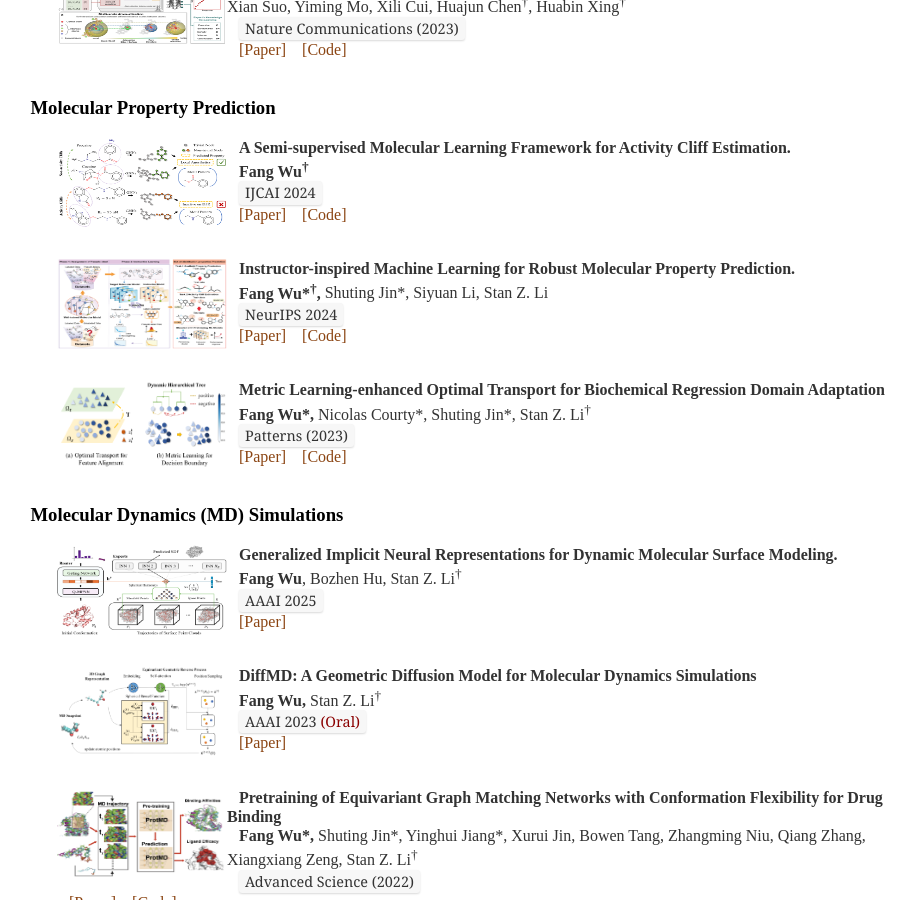
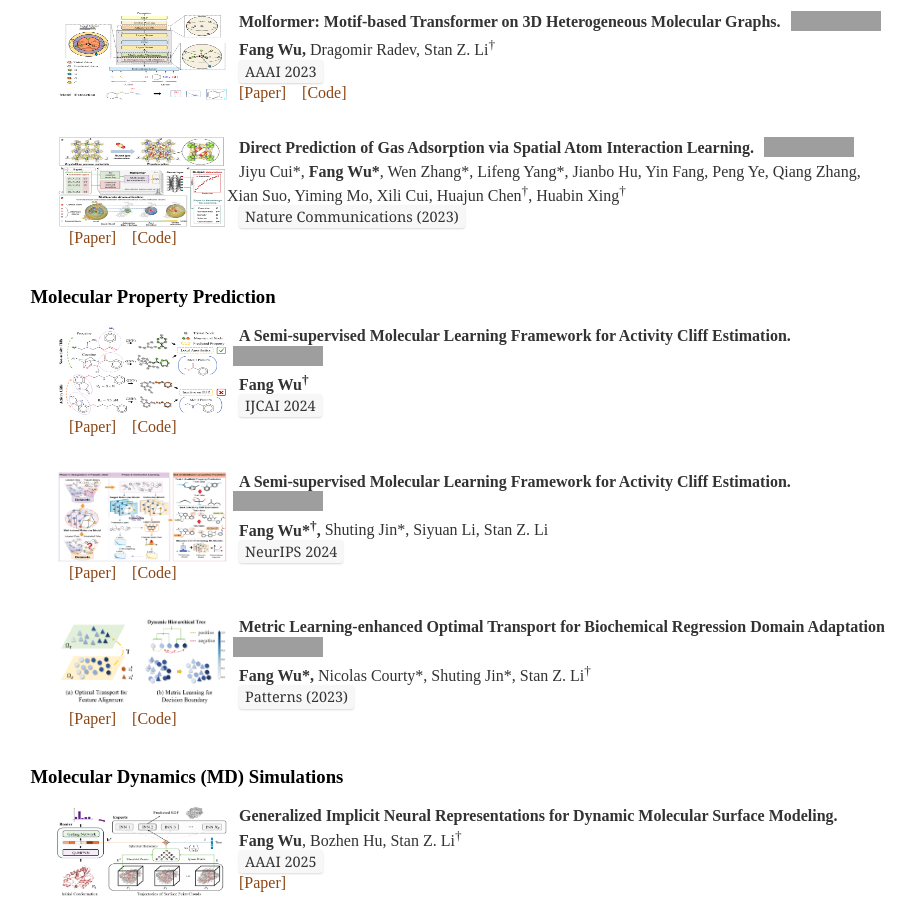
Before and after one commit to smiles724/smiles724.github.io, a Jekyll site: the page built from index.html, in a window 1280 px wide and 900 px high, scrolled down 3456 px. Shown: the whole window, without its empty margins (199-1114 px from the left). Built offline with Jekyll 4.4.1, drawn with Linux system fonts in a browser that asks for light colours; nearby versions of some CDN libraries; a style sheet for code colours, icons or effects is not loaded; grey boxes are pictures that could not be loaded.

Commit message:
2025-06-5

```diff
--- a/index.html
+++ b/index.html
@@ -97,7 +97,8 @@ title: Fang WU
 	<h3 style="margin-left: 2em;">Large Language Models (LLMs)</h3>
 		<p style="margin-left: 4em;">
 			<img src="img/paper/relllm.png" align="left" width="170" height="90"/>
-			&nbsp&nbsp <b>Large Language Models are Good Relational Learners.</b> <br>
+			&nbsp&nbsp <b>Large Language Models are Good Relational Learners.</b>
+			<span style="margin-left: 6px; vertical-align: middle;"> <img src="https://img.shields.io/github/stars/smiles724/Rel-LLM?style=social" alt="GitHub stars"/></span> <br>
 			&nbsp&nbsp <b>Fang Wu,</b> Vijay Prakash Dwivedi, Jure Leskovec<sup>&dagger;</sup><br>
 			&nbsp&nbsp <span style="display: inline-block;background: #f7f7f7; color: #333333;padding: 2px 6px;border-radius: 3px;box-shadow: 0px 1px 2px rgba(0, 0, 0, 0.15); font-weight: normal;
     		font-size: 1.0em; font-family: 'Georgia', 'Times New Roman', serif;">ACL 2025</span> <br>
@@ -107,7 +108,10 @@ title: Fang WU
 		</p>
 		<p style="margin-left: 4em;">
 			<img src="img/paper/locagent.png" align="left" width="170" height="90"/>
-			&nbsp&nbsp <b>LocAgent: Graph-Guided LLM Agents for Code Localization.</b> <br>
+			&nbsp&nbsp <b>LocAgent: Graph-Guided LLM Agents for Code Localization.</b>
+			<span style="margin-left: 6px; vertical-align: middle;">
+			  <img src="https://img.shields.io/github/stars/gersteinlab/LocAgent?style=social" alt="GitHub stars"/>
+			</span> <br>
 			&nbsp&nbsp Zhaoling Chen*, Xiangru Tang*, Gangda Deng*, <b>Fang Wu,</b> Jialong Wu, Zhiwei Jiang, Viktor Prasanna, Arman Cohan, Xingyao Wang<sup>&dagger;</sup><br>
 			&nbsp&nbsp <span style="display: inline-block;background: #f7f7f7; color: #333333;padding: 2px 6px;border-radius: 3px;box-shadow: 0px 1px 2px rgba(0, 0, 0, 0.15); font-weight: normal;
     		font-size: 0.9em; font-family: 'Georgia', 'Times New Roman', serif;">ACL 2025</span> <br>
@@ -129,7 +133,10 @@ title: Fang WU
 	<h3 style="margin-left: 2em;">LLMs for Science</h3>
 		<p style="margin-left: 4em;">
 			<img src="img/paper/gnn_plm.png" align="left" width="170" height="90"/>
-			&nbsp&nbsp <b>Integration of Pre-trained Protein Language Mdels into Geometric Deep Learning Networks.</b> <br>
+			&nbsp&nbsp <b>Integration of Pre-trained Protein Language Mdels into Geometric Deep Learning Networks.</b>
+			<span style="margin-left: 6px; vertical-align: middle;">
+			  <img src="https://img.shields.io/github/stars/smiles724/GGNN_Meets_PLM?style=social" alt="GitHub stars"/>
+			</span> <br>
 			&nbsp&nbsp <b>Fang Wu,</b> Liong Wu, Dragomir Radev, Jinbo Xu, Stan Z. Li<sup>&dagger;</sup><br>
 			&nbsp&nbsp <span style="display: inline-block;background: #f7f7f7; color: #333333;padding: 2px 6px;border-radius: 3px;box-shadow: 0px 1px 2px rgba(0, 0, 0, 0.15); font-weight: normal;
     		font-size: 0.9em; font-family: 'Georgia', 'Times New Roman', serif;">Communications Biology (2023)</span> <br>
@@ -159,7 +166,10 @@ title: Fang WU
 	<h3 style="margin-left: 2em;">Graph Neural Networks (GNNs)</h3>
 		<p style="margin-left: 4em;">
 			<img src="img/paper/matchexplainer.png" align="left" width="170" height="90"/>
-			&nbsp&nbsp <b>Rethinking Explaining Graph Neural Networks via Non-parametric Subgraph Matching</b> <br>
+			&nbsp&nbsp <b>Rethinking Explaining Graph Neural Networks via Non-parametric Subgraph Matching</b>
+			<span style="margin-left: 6px; vertical-align: middle;">
+			  <img src="https://img.shields.io/github/stars/smiles724/MatchExplainer?style=social" alt="GitHub stars"/>
+			</span> <br>
 			&nbsp&nbsp <b>Fang Wu,</b> Siyuan Li, Dragomir Radev, Stan Z. Li<sup>&dagger;</sup><br>
 			&nbsp&nbsp <span style="display: inline-block;background: #f7f7f7; color: #333333;padding: 2px 6px;border-radius: 3px;box-shadow: 0px 1px 2px rgba(0, 0, 0, 0.15); font-weight: normal;
     		font-size: 1.0em; font-family: 'Georgia', 'Times New Roman', serif;">ICML 2023</span> <br>
@@ -169,7 +179,10 @@ title: Fang WU
 		</p>
 		<p style="margin-left: 4em;">
 			<img src="img/paper/bottleneck.png" align="left" width="170" height="90"/>
-			&nbsp&nbsp <b>Discovering and Explaining the Representation Bottleneck of Graph Neural Networks from Multi-order Interactions</b> <br>
+			&nbsp&nbsp <b>Discovering and Explaining the Representation Bottleneck of Graph Neural Networks from Multi-order Interactions</b>
+			<span style="margin-left: 6px; vertical-align: middle;">
+			  <img src="https://img.shields.io/github/stars/smiles724/bottleneck?style=social" alt="GitHub stars"/>
+			</span> <br>
 			&nbsp&nbsp <b>Fang Wu*,</b> Siyuan Li*, Dragomir Radev, Stan Z. Li<sup>&dagger;</sup><br>
 			&nbsp&nbsp <span style="display: inline-block;background: #f7f7f7; color: #333333;padding: 2px 6px;border-radius: 3px;box-shadow: 0px 1px 2px rgba(0, 0, 0, 0.15); font-weight: normal;
     		font-size: 0.9em; font-family: 'Georgia', 'Times New Roman', serif;">IEEE TKDE (2024)</span> <br>
@@ -179,7 +192,10 @@ title: Fang WU
 		</p>
 		<p style="margin-left: 4em;">
 			<img src="img/paper/insertgnn.png" align="left" width="170" height="90"/>
-			&nbsp&nbsp <b>InsertGNN: A Hierarchical Graph Neural Network for the TOEFL Sentence Insertion Problem</b><br>
+			&nbsp&nbsp <b>InsertGNN: A Hierarchical Graph Neural Network for the TOEFL Sentence Insertion Problem</b>
+			<span style="margin-left: 6px; vertical-align: middle;">
+			  <img src="https://img.shields.io/github/stars/smiles724/TOEFL-Sentence-Insertion-Dataset?style=social" alt="GitHub stars"/>
+			</span><br>
 			&nbsp&nbsp <b>Fang Wu<sup>&dagger;</sup>,</b> Stan Z. Li <br>
 			&nbsp&nbsp <span style="display: inline-block;background: #f7f7f7; color: #333333;padding: 2px 6px;border-radius: 3px;box-shadow: 0px 1px 2px rgba(0, 0, 0, 0.15); font-weight: normal;
     		font-size: 0.9em; font-family: 'Georgia', 'Times New Roman', serif;">EMNLP 2024 Findings</span><br>
@@ -192,7 +208,10 @@ title: Fang WU
 	<h3 style="margin-left: 2em;">Deep Generative Models for Drug Design</h3>
 		<p style="margin-left: 4em;">
 			<img src="img/paper/d-flow.png" align="left" width="170" height="90"/>
-			&nbsp&nbsp <b>D-Flow: Multi-modality Flow Matching for D-peptide Design. </b> <br>
+			&nbsp&nbsp <b>D-Flow: Multi-modality Flow Matching for D-peptide Design. </b>
+			<span style="margin-left: 6px; vertical-align: middle;">
+			  <img src="https://img.shields.io/github/stars/smiles724/PeptideDesign?style=social" alt="GitHub stars"/>
+			</span> <br>
 			&nbsp&nbsp <b>Fang Wu*,</b> Tinson Xu*, Shuting Jin*, Xiangru Tang, Zerui Xu, James Zou, Brian Hie<sup>&dagger;</sup> <br>
 			&nbsp&nbsp <span style="display: inline-block;background: #f7f7f7; color: #333333;padding: 2px 6px;border-radius: 3px;box-shadow: 0px 1px 2px rgba(0, 0, 0, 0.15); font-weight: normal;
     		font-size: 0.9em; font-family: 'Georgia', 'Times New Roman', serif;">Under review</span> <br>
@@ -226,13 +245,15 @@ title: Fang WU
 			&nbsp&nbsp <b>Fang Wu*</b>, Shuting Jin, Zhengyuan Zhou, Xiangxiang Zeng, Jure Leskovec, Jinbo Xu<sup>&dagger;</sup><br>
 			&nbsp&nbsp <span style="display: inline-block;background: #f7f7f7; color: #333333;padding: 2px 6px;border-radius: 3px;box-shadow: 0px 1px 2px rgba(0, 0, 0, 0.15); font-weight: normal;
     		font-size: 0.9em; font-family: 'Georgia', 'Times New Roman', serif;">KDD 2025</span> <br>
-			&nbsp&nbsp <a href="https://academic.oup.com/bib/article/25/4/bbae338/7713723">[Paper]</a>
-			&nbsp&nbsp <a href="">[Code]</a><br>
+			&nbsp&nbsp <a href="">[Paper]</a><br>
 			<br>
 		</p>
 		<p style="margin-left: 4em;">
 			<img src="img/paper/bib_survey.png" align="left" width="170" height="90"/>
-			&nbsp&nbsp <b>A Survey of Generative AI for de novo Drug Design: New Frontiers in Molecule and Protein Generation. </b> <br>
+			&nbsp&nbsp <b>A Survey of Generative AI for de novo Drug Design: New Frontiers in Molecule and Protein Generation. </b>
+			<span style="margin-left: 6px; vertical-align: middle;">
+			  <img src="https://img.shields.io/github/stars/gersteinlab/GenAI4Drug?style=social" alt="GitHub stars"/>
+			</span> <br>
 			&nbsp&nbsp Xiangru Tang*, Howard Dai*, Elizabeth Knight*, <b>Fang Wu,</b>, Yunyang Li, Tianxiao Li, Mark Gerstein<sup>&dagger;</sup><br>
 			&nbsp&nbsp <span style="display: inline-block;background: #f7f7f7; color: #333333;padding: 2px 6px;border-radius: 3px;box-shadow: 0px 1px 2px rgba(0, 0, 0, 0.15); font-weight: normal;
     		font-size: 0.9em; font-family: 'Georgia', 'Times New Roman', serif;">Briefings in Bioinformatics (2024)</span> <br>
@@ -253,7 +274,10 @@ title: Fang WU
 	<h3 style="margin-left: 2em;">3D Geometric Deep Learning</h3>
 		<p style="margin-left: 4em;">
 			<img src="img/paper/posex.png" align="left" width="170" height="90"/>
-			&nbsp&nbsp <b>PoseX: AI Defeats Physics Approaches on Protein-Ligand Cross Docking.  </b> <br>
+			&nbsp&nbsp <b>PoseX: AI Defeats Physics Approaches on Protein-Ligand Cross Docking.  </b>
+			<span style="margin-left: 6px; vertical-align: middle;">
+			  <img src="https://img.shields.io/github/stars/CataAI/PoseX?style=social" alt="GitHub stars"/>
+			</span> <br>
 			&nbsp&nbsp Yize Jiang*, Xinze Li*, Yuanyuan Zhang*, Jin Han*, Youjun Xu*, Ayush Pandit, Zaixi Zhang, Mengdi Wang, Mengyang Wang, Chong Liu, Guang Yang, Yejin Choi, Wu‑Jun Li<sup>&dagger;</sup>, Tianfan Fu<sup>&dagger;</sup>, <b>Fang Wu</b><sup>&dagger;</sup>, Junhong Liu<sup>&dagger;</sup> <br>
 			&nbsp&nbsp <span style="display: inline-block;background: #f7f7f7; color: #333333;padding: 2px 6px;border-radius: 3px;box-shadow: 0px 1px 2px rgba(0, 0, 0, 0.15); font-weight: normal;
     		font-size: 0.9em; font-family: 'Georgia', 'Times New Roman', serif;">Under Review</span><br>
@@ -274,7 +298,10 @@ title: Fang WU
 		</p>
 		<p style="margin-left: 4em;">
 			<img src="img/paper/refineppi.png" align="left" width="170" height="90"/>
-			&nbsp&nbsp <b>Dynamics-inspired Structure Hallucination for Protein-protein Interaction Modeling. </b> <br>
+			&nbsp&nbsp <b>Dynamics-inspired Structure Hallucination for Protein-protein Interaction Modeling. </b>
+		<span style="margin-left: 6px; vertical-align: middle;">
+		  <img src="https://img.shields.io/github/stars/smiles724/Refine-PPI?style=social" alt="GitHub stars"/>
+		</span> <br>
 			&nbsp&nbsp <b>Fang Wu,</b> Stan Z. Li<sup>&dagger;</sup><br>
 			&nbsp&nbsp <span style="display: inline-block;background: #f7f7f7; color: #333333;padding: 2px 6px;border-radius: 3px;box-shadow: 0px 1px 2px rgba(0, 0, 0, 0.15); font-weight: normal;
     		font-size: 0.9em; font-family: 'Georgia', 'Times New Roman', serif;">TMLR (2025)</span> <br>
@@ -284,7 +311,10 @@ title: Fang WU
 		</p>
 		<p style="margin-left: 4em;">
 			<img src="img/paper/interformer.png" align="left" width="170" height="90"/>
-			&nbsp&nbsp <b>Interformer: An Interaction-Aware Model for Protein-Ligand Docking and Affinity Prediction. </b> <br>
+			&nbsp&nbsp <b>Interformer: An Interaction-Aware Model for Protein-Ligand Docking and Affinity Prediction. </b>
+			<span style="margin-left: 6px; vertical-align: middle;">
+			  <img src="https://img.shields.io/github/stars/tencent-ailab/Interformer?style=social" alt="GitHub stars"/>
+			</span> <br>
 			&nbsp&nbsp Houtim Lai<sup>&dagger;</sup>, Longyue Wang<sup>&dagger;</sup>, Ruiyuan Qian, Juhong Huang, Peng Zhou, Geyan Ye, Fandi Wu, <b>Fang Wu,</b> Xiangxiang Zeng, Wei Liu<br>
 			&nbsp&nbsp <span style="display: inline-block;background: #f7f7f7; color: #333333;padding: 2px 6px;border-radius: 3px;box-shadow: 0px 1px 2px rgba(0, 0, 0, 0.15); font-weight: normal;
     		font-size: 0.9em; font-family: 'Georgia', 'Times New Roman', serif;">Nature Communications (2024)</span> <br>
@@ -294,7 +324,10 @@ title: Fang WU
 		</p>
 		<p style="margin-left: 4em;">
 			<img src="img/paper/surfvqmae.png" align="left" width="170" height="90"/>
-			&nbsp&nbsp <b>Surface-VQMAE: Vector-quantized Masked Auto-encoders on Molecular Surfaces. </b> <br>
+			&nbsp&nbsp <b>Surface-VQMAE: Vector-quantized Masked Auto-encoders on Molecular Surfaces. </b>
+			<span style="margin-left: 6px; vertical-align: middle;">
+			  <img src="https://img.shields.io/github/stars/smiles724/VQMAE?style=social" alt="GitHub stars"/>
+			</span> <br>
 			&nbsp&nbsp <b>Fang Wu,</b> Stan Z. Li<sup>&dagger;</sup><br>
 			&nbsp&nbsp <span style="display: inline-block;background: #f7f7f7; color: #333333;padding: 2px 6px;border-radius: 3px;box-shadow: 0px 1px 2px rgba(0, 0, 0, 0.15); font-weight: normal;
     		font-size: 0.9em; font-family: 'Georgia', 'Times New Roman', serif;">ICML 2024</span> <br>
@@ -304,7 +337,10 @@ title: Fang WU
 		</p>
 		<p style="margin-left: 4em;">
 			<img src="img/paper/molformer.png" align="left" width="170" height="90"/>
-			&nbsp&nbsp <b>Molformer: Motif-based Transformer on 3D Heterogeneous Molecular Graphs. </b> <br>
+			&nbsp&nbsp <b>Molformer: Motif-based Transformer on 3D Heterogeneous Molecular Graphs. </b>
+			<span style="margin-left: 6px; vertical-align: middle;">
+			  <img src="https://img.shields.io/github/stars/smiles724/Molformer?style=social" alt="GitHub stars"/>
+			</span> <br>
 			&nbsp&nbsp <b>Fang Wu,</b> Dragomir Radev, Stan Z. Li<sup>&dagger;</sup><br>
 			&nbsp&nbsp <span style="display: inline-block;background: #f7f7f7; color: #333333;padding: 2px 6px;border-radius: 3px;box-shadow: 0px 1px 2px rgba(0, 0, 0, 0.15); font-weight: normal;
     		font-size: 0.9em; font-family: 'Georgia', 'Times New Roman', serif;">AAAI 2023</span> <br>
@@ -341,7 +377,10 @@ title: Fang WU
 		</p> -->
 		<p style="margin-left: 4em;">
 			<img src="img/paper/matformer.png" align="left" width="170" height="90"/>
-			&nbsp&nbsp <b>Direct Prediction of Gas Adsorption via Spatial Atom Interaction Learning.</b> <br>
+			&nbsp&nbsp <b>Direct Prediction of Gas Adsorption via Spatial Atom Interaction Learning.</b>
+			<span style="margin-left: 6px; vertical-align: middle;">
+			  <img src="https://img.shields.io/github/stars/DeepSorption/DeepSorption1.0?style=social" alt="GitHub stars"/>
+			</span> <br>
 			&nbsp&nbsp Jiyu Cui*, <b>Fang Wu*</b>, Wen Zhang*, Lifeng Yang*, Jianbo Hu, Yin Fang, Peng Ye, Qiang Zhang, Xian Suo, Yiming Mo, Xili Cui, Huajun Chen<sup>&dagger;</sup>, Huabin Xing<sup>&dagger;</sup><br>
 			&nbsp&nbsp <span style="display: inline-block;background: #f7f7f7; color: #333333;padding: 2px 6px;border-radius: 3px;box-shadow: 0px 1px 2px rgba(0, 0, 0, 0.15); font-weight: normal;
     		font-size: 0.9em; font-family: 'Georgia', 'Times New Roman', serif;">Nature Communications (2023)</span><br>
@@ -353,7 +392,10 @@ title: Fang WU
 	<h3 style="margin-left: 2em;">Molecular Property Prediction</h3>
 		<p style="margin-left: 4em;">
 			<img src="img/paper/semimol.png" align="left" width="170" height="90"/>
-			&nbsp&nbsp <b>A Semi-supervised Molecular Learning Framework for Activity Cliff Estimation. </b> <br>
+			&nbsp&nbsp <b>A Semi-supervised Molecular Learning Framework for Activity Cliff Estimation. </b>
+			<span style="margin-left: 6px; vertical-align: middle;">
+			  <img src="https://img.shields.io/github/stars/smiles724/InstructBio?style=social" alt="GitHub stars"/>
+			</span> <br>
 			&nbsp&nbsp <b>Fang Wu<sup>&dagger;</sup></b><br>
 			&nbsp&nbsp <span style="display: inline-block;background: #f7f7f7; color: #333333;padding: 2px 6px;border-radius: 3px;box-shadow: 0px 1px 2px rgba(0, 0, 0, 0.15); font-weight: normal;
     		font-size: 0.9em; font-family: 'Georgia', 'Times New Roman', serif;">IJCAI 2024</span> <br>
@@ -363,7 +405,10 @@ title: Fang WU
 		</p>
 		<p style="margin-left: 4em;">
 			<img src="img/paper/instructmol.png" align="left" width="170" height="90"/>
-			&nbsp&nbsp <b>Instructor-inspired Machine Learning for Robust Molecular Property Prediction.</b> <br>
+			&nbsp&nbsp <b>A Semi-supervised Molecular Learning Framework for Activity Cliff Estimation. </b>
+			<span style="margin-left: 6px; vertical-align: middle;">
+			  <img src="https://img.shields.io/github/stars/smiles724/InstructBio?style=social" alt="GitHub stars"/>
+			</span> <br>
 			&nbsp&nbsp <b>Fang Wu*<sup>&dagger;</sup>,</b> Shuting Jin*, Siyuan Li, Stan Z. Li<br>
 			&nbsp&nbsp <span style="display: inline-block;background: #f7f7f7; color: #333333;padding: 2px 6px;border-radius: 3px;box-shadow: 0px 1px 2px rgba(0, 0, 0, 0.15); font-weight: normal;
     		font-size: 0.9em; font-family: 'Georgia', 'Times New Roman', serif;">NeurIPS 2024</span> <br>
@@ -373,7 +418,10 @@ title: Fang WU
 		</p>
 		<p style="margin-left: 4em;">
 			<img src="img/paper/mrot.png" align="left" width="170" height="90"/>
-			&nbsp&nbsp <b>Metric Learning-enhanced Optimal Transport for Biochemical Regression Domain Adaptation</b> <br>
+			&nbsp&nbsp <b>Metric Learning-enhanced Optimal Transport for Biochemical Regression Domain Adaptation</b>
+			<span style="margin-left: 6px; vertical-align: middle;">
+			  <img src="https://img.shields.io/github/stars/smiles724/MROT?style=social" alt="GitHub stars"/>
+			</span> <br>
 			&nbsp&nbsp <b>Fang Wu*,</b> Nicolas Courty*, Shuting Jin*, Stan Z. Li<sup>&dagger;</sup> <br>
 			&nbsp&nbsp <span style="display: inline-block;background: #f7f7f7; color: #333333;padding: 2px 6px;border-radius: 3px;box-shadow: 0px 1px 2px rgba(0, 0, 0, 0.15); font-weight: normal;
     		font-size: 0.9em; font-family: 'Georgia', 'Times New Roman', serif;">Patterns (2023)</span> <br>
@@ -390,7 +438,7 @@ title: Fang WU
 			&nbsp&nbsp <b>Fang Wu</b>, Bozhen Hu, Stan Z. Li<sup>&dagger;</sup> <br>
 			&nbsp&nbsp <span style="display: inline-block;background: #f7f7f7; color: #333333;padding: 2px 6px;border-radius: 3px;box-shadow: 0px 1px 2px rgba(0, 0, 0, 0.15); font-weight: normal;
     		font-size: 0.9em; font-family: 'Georgia', 'Times New Roman', serif;">AAAI 2025</span><br>
-			&nbsp&nbsp <a href="">[Paper]</a> <br>
+			&nbsp&nbsp <a href="https://ojs.aaai.org/index.php/AAAI/article/view/32072">[Paper]</a> <br>
 			<br>
 		</p>
 		<p style="margin-left: 4em;">
@@ -404,7 +452,10 @@ title: Fang WU
 		</p>
 		<p style="margin-left: 4em;">
 			<img src="img/paper/protmd.png" align="left" width="170" height="90"/>
-			&nbsp&nbsp <b>Pretraining of Equivariant Graph Matching Networks with Conformation Flexibility for Drug Binding</b> <br>
+			&nbsp&nbsp <b>Pretraining of Equivariant Graph Matching Networks with Conformation Flexibility for Drug Binding</b>
+			<span style="margin-left: 6px; vertical-align: middle;">
+			  <img src="https://img.shields.io/github/stars/smiles724/ProtMD?style=social" alt="GitHub stars"/>
+			</span> <br>
 			&nbsp&nbsp <b>Fang Wu*,</b> Shuting Jin*, Yinghui Jiang*, Xurui Jin, Bowen Tang, Zhangming Niu, Qiang Zhang, Xiangxiang Zeng, Stan Z. Li<sup>&dagger;</sup> <br>
 			&nbsp&nbsp <span style="display: inline-block;background: #f7f7f7; color: #333333;padding: 2px 6px;border-radius: 3px;box-shadow: 0px 1px 2px rgba(0, 0, 0, 0.15); font-weight: normal;
     		font-size: 0.9em; font-family: 'Georgia', 'Times New Roman', serif;">Advanced Science (2022)</span><br>
@@ -424,7 +475,10 @@ title: Fang WU
 	<h3 style="margin-left: 2em;">Computer Vision</h3>
 		<p style="margin-left: 4em;">
 			<img src="img/paper/semireward.png" align="left" width="170" height="90"/>
-			<b>&nbsp&nbsp SemiReward: A General Reward Model for Semi-supervised Learning</b><br>
+			  <b>&nbsp&nbsp SemiReward: A General Reward Model for Semi-supervised Learning</b>
+			  <span style="margin-left: 6px; vertical-align: middle;">
+				<img src="https://img.shields.io/github/stars/Westlake-AI/SemiReward?style=social" alt="GitHub stars"/>
+			  </span><br>
 			&nbsp&nbsp Siyuan Li*, Weiyang Jin*, Zedong Wang, <b>Fang Wu,</b>, Zicheng Liu, Cheng Tan, Stan Z. Li<sup>&dagger;</sup><br>
 			&nbsp&nbsp <span style="display: inline-block;background: #f7f7f7; color: #333333;padding: 2px 6px;border-radius: 3px;box-shadow: 0px 1px 2px rgba(0, 0, 0, 0.15); font-weight: normal;
     		font-size: 0.9em; font-family: 'Georgia', 'Times New Roman', serif;">ICLR 2024</span> <br>
@@ -434,7 +488,10 @@ title: Fang WU
 		</p>
 		<p style="margin-left: 4em;">
 			<img src="img/paper/mask.png" align="left" width="170" height="90"/>
-			<b>&nbsp&nbsp Architecture-Agnostic Masked Image Modeling: From ViT back to CNN</b><br>
+			<b>&nbsp&nbsp Architecture-Agnostic Masked Image Modeling: From ViT back to CNN</b>
+			<span style="margin-left: 6px; vertical-align: middle;">
+				<img src="https://img.shields.io/github/stars/Westlake-AI/openmixup?style=social" alt="GitHub stars"/>
+			</span><br>
 			&nbsp&nbsp Siyuan Li*, Di Wu*, <b>Fang Wu,</b> Zelin Zang, Kai Wang, Lei Shang, Baigui Sun, Hao Li, Stan Z. Li<sup>&dagger;</sup><br>
 			&nbsp&nbsp <span style="display: inline-block;background: #f7f7f7; color: #333333;padding: 2px 6px;border-radius: 3px;box-shadow: 0px 1px 2px rgba(0, 0, 0, 0.15); font-weight: normal;
     		font-size: 0.9em; font-family: 'Georgia', 'Times New Roman', serif;">ICML 2023</span> <br>
```
